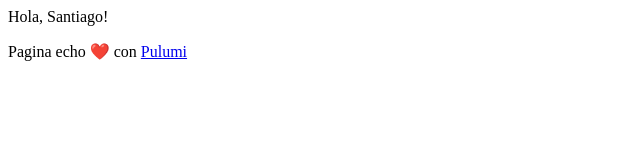
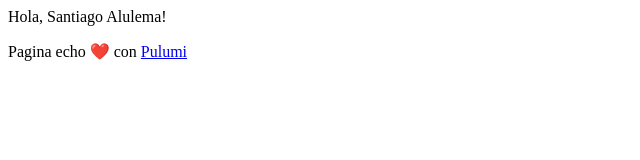
Before and after one commit to santiagoaluas/pulumiSantiago, a plain HTML site: page wwwroot/index.html in a window 1280 px wide. Shown: the full height of the page, 0-640 px from the left. Drawn offline with Linux system fonts and the light colour scheme.

Commit message:
purbea deploy

```diff
--- a/wwwroot/index.html
+++ b/wwwroot/index.html
@@ -2,5 +2,5 @@
     <title>Hello S3</title><meta charset="UTF-8">
     <link rel="shortcut icon" href="/favicon.png" type="image/png">
 </head>
-<body><p>Hola, Santiago!</p><p>Pagina echo ❤️ con <a href="https://pulumi.com">Pulumi</a></p>
+<body><p>Hola, Santiago Alulema!</p><p>Pagina echo ❤️ con <a href="https://pulumi.com">Pulumi</a></p>
 </body></html>
```
